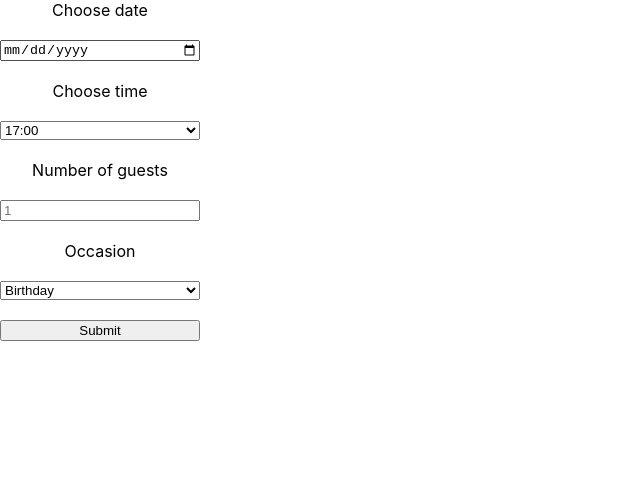
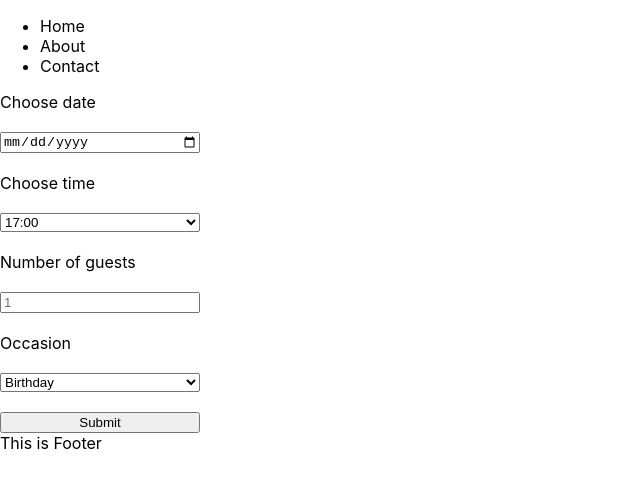
Before and after one commit to NhatNguyen1502/little-lemon-react, a React (Create React App) app: page / in a window 1280 px wide. Shown: the top 488 px of the page, without its empty margins (0-640 px from the left). Built offline with nearby package versions, Linux system fonts and the light colour scheme.

Commit message:
set up some sematic tag

```diff
--- a/src/App.js
+++ b/src/App.js
@@ -1,11 +1,17 @@
-import './App.css';
-import BookingForm from './components/BookingForm';
+import "./App.css";
+import BookingForm from "./components/BookingForm";
+import Footer from "./components/Footer";
+import Header from "./components/Header";
 
 function App() {
   return (
-    <div className="App">
-      <BookingForm />
-    </div>
+    <>
+      <Header />
+      <main>
+        <BookingForm />
+      </main>
+      <Footer />
+    </>
   );
 }
 
--- /dev/null
+++ b/src/components/Footer.js
@@ -0,0 +1,5 @@
+function Footer() {
+    return ( <footer>This is Footer</footer> );
+}
+
+export default Footer;
--- /dev/null
+++ b/src/components/Header.js
@@ -0,0 +1,9 @@
+import Nav from "./Nav";
+
+function Header() {
+    return ( <header>
+        <Nav />
+    </header> );
+}
+
+export default Header;
--- /dev/null
+++ b/src/components/Nav.js
@@ -0,0 +1,13 @@
+function Nav() {
+    return ( <>
+        <nav>
+            <ul>
+                <li>Home</li>
+                <li>About</li>
+                <li>Contact</li>
+            </ul>
+        </nav>
+    </> );
+}
+
+export default Nav;
```
